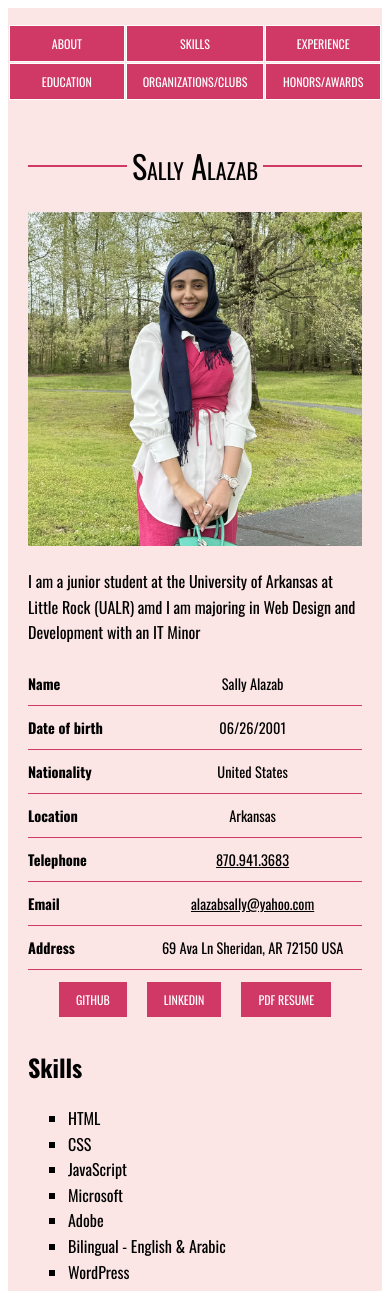
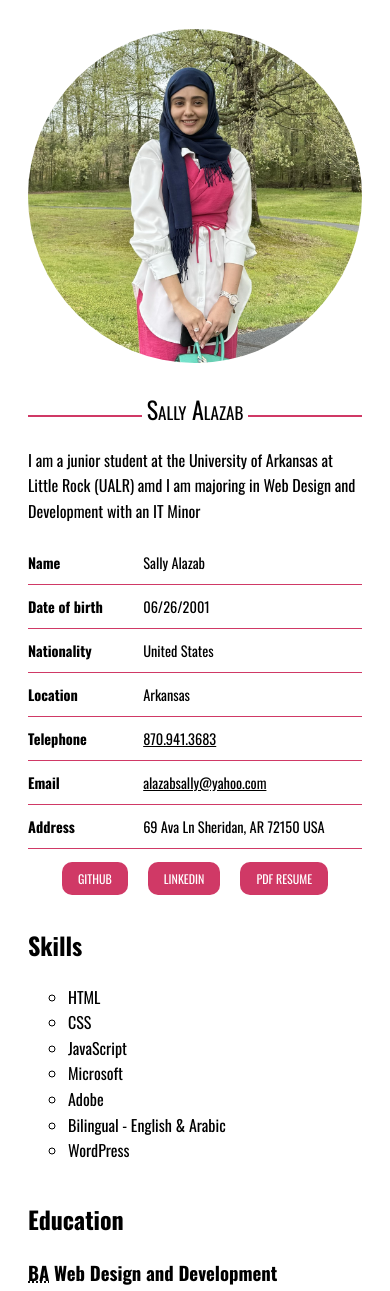
Before and after one commit to Sally2026/mobile-web, a plain HTML site: page jason-resume/index.html in a window 390 px wide. Shown: the top 1291 px of the page. Drawn offline with nearby package versions, Linux system fonts and the light colour scheme; a web font is replaced by a local one.

Commit message:
Finished the Mobile view resume

```diff
--- a/jason-resume/assets/css/style.css
+++ b/jason-resume/assets/css/style.css
@@ -28,6 +28,8 @@ body {
 
 img {
   max-width: 100%;
+  border-radius: 50%;
+  margin-top: 20px;
 }
 
 /*div.bio img{
@@ -38,7 +40,7 @@ img {
 .container {
   max-width: 420px; /* Design Time */
   margin: 0 auto;
-  background: rgba(241, 156, 156, 0.267);
+  /*background: rgba(241, 156, 156, 0.267);*/
 }
 
 /* ------ Helper Classes -------*/
@@ -84,8 +86,9 @@ nav li {
 
 nav a:link, nav a:visited {
   display: block;
-  padding: 8px 16px;
+  padding: 8px 0px;
   border: 1px solid #ffffff;
+  border-radius: 10px 10px;
   text-align: center;
   text-decoration: none;
   text-transform: uppercase;
@@ -121,9 +124,11 @@ main h1:after {
   position: relative;
   top: 1.6rem;
 }
+
 main h1:before {
   margin-right: 5px;
 }
+
 main h1:after {
   margin-left: 5px;
 }
@@ -147,7 +152,7 @@ dd {
   grid-column: 2;
   padding: 10px 0;
   border-bottom: 1px solid var(--second-color);
-  text-align: center;
+  text-align: left;
 }
 
 .related-links {
@@ -159,7 +164,7 @@ dd {
 }
 
 .related-links a {
-  border: 1px solid var(--second-color);
+  border-radius: 10px 10px;
   padding: 8px 16px;
   text-align: center;
   text-decoration: none;
@@ -181,15 +186,15 @@ dd {
 }
 
 #skills li {
-  list-style-type: square;
+  list-style-type: circle;
 }
 
 .job li{
-  list-style-type: square;
+  list-style-type: circle;
 }
 
 .award li{
-  list-style-type: square;
+  list-style-type: circle;
 }
 
 .job,
@@ -223,9 +228,7 @@ footer a:link, footer a:visited {
 .page-title {
   grid-area: title;
 }
-#about {
-  grid-area: about;
-}
+
 #skills {
   grid-area: skills;
 }
@@ -234,6 +237,12 @@ footer a:link, footer a:visited {
 }
 #education {
   grid-area: education;
+}
+#honor-organizations {
+  grid-area: honor-organizations;
+}
+#honor-awards {
+  grid-area: honor-awards;
 }
 
 main.container{
@@ -244,5 +253,7 @@ main.container{
     "skills"
     "education"
     "experience"
+    "honor-organizations"
+    "honor-awards"
     ;
 }
--- a/jason-resume/index.html
+++ b/jason-resume/index.html
@@ -89,7 +89,7 @@
 <body>
   <header class="container" id="top">
   <!-- Main navigation -->
-  <nav class="primary">
+  <!-- <nav class="primary">
   <ul>
     <li><a href="#about">About</a></li>
     <li><a href="#skills">Skills</a></li>
@@ -102,11 +102,11 @@
 </header>
 <!-- Main -->
 <main class="container">
-  <h1 class="page-title">Sally Alazab</h1>
   <section id="about">
     <h2 class="visuallyhidden">Personal Details</h2>
     <div class="bio">
     <img src="assets/img/my-picture.jpg" alt="Sally Alazab">
+    <h1 class="page-title">Sally Alazab</h1>
     <p>I am a junior student at the University of Arkansas at Little Rock (UALR) amd I am majoring in Web Design and Development with an IT Minor</p>
     </div>
     <dl class="details">
```
